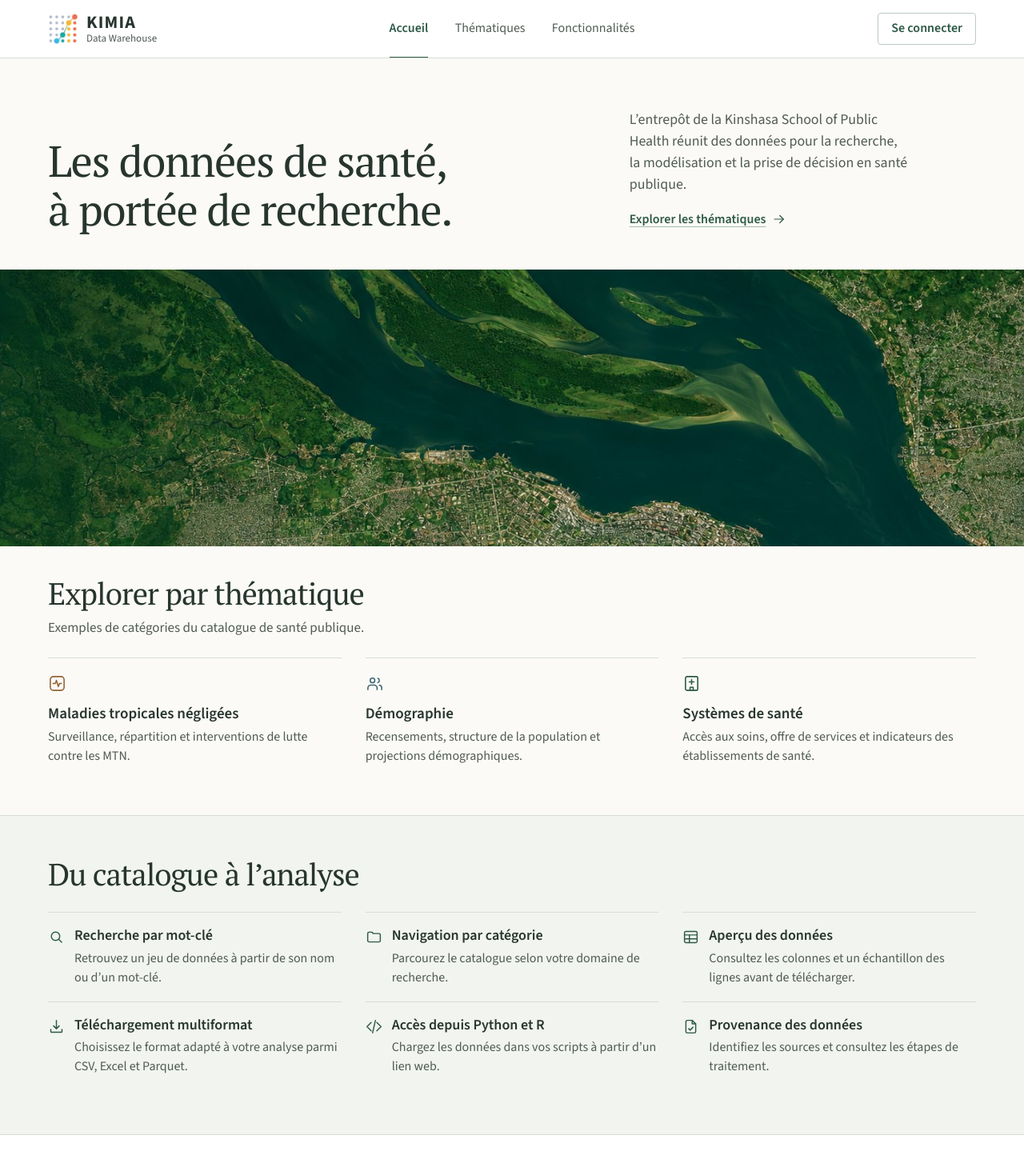
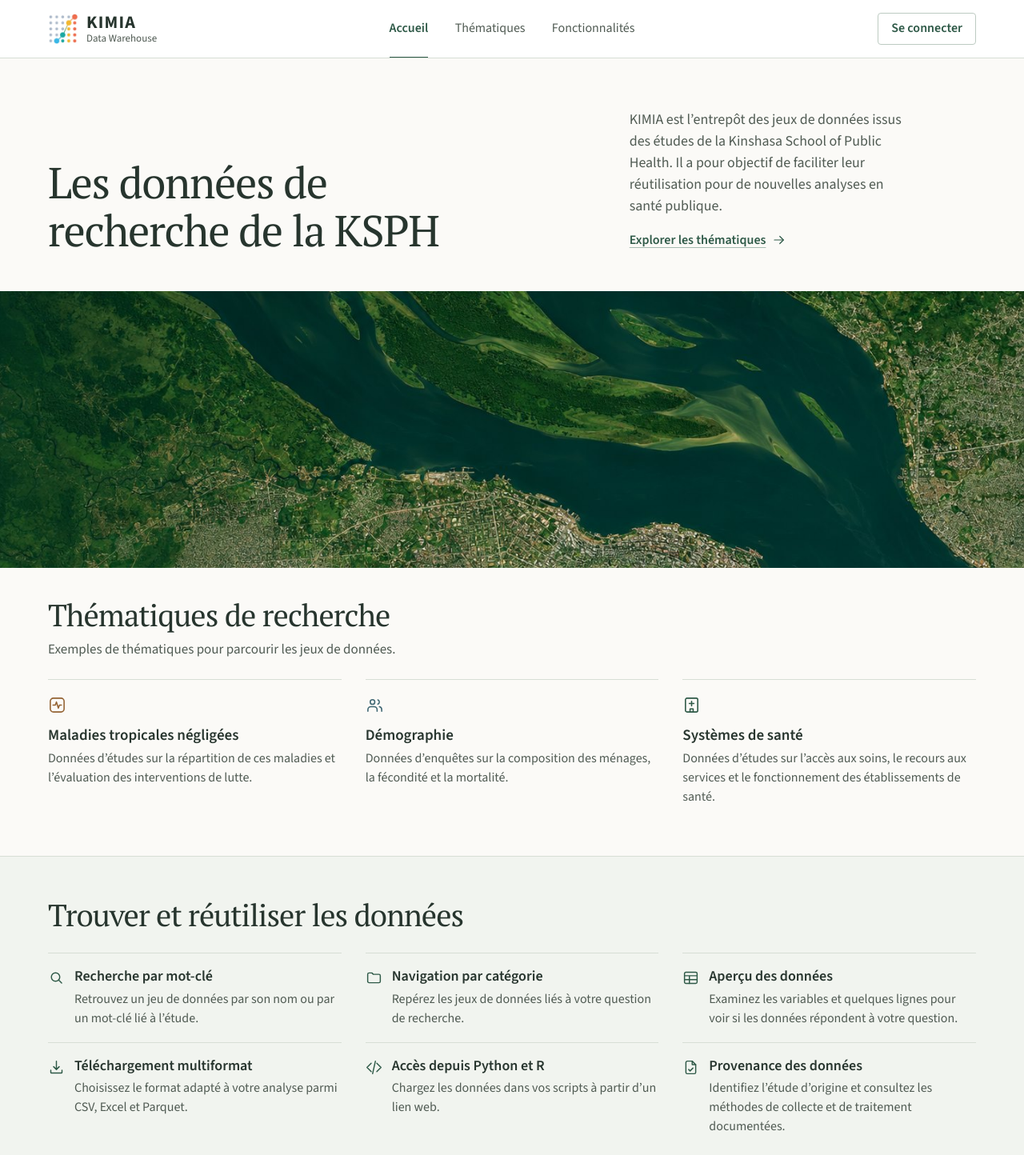
Before and after one commit to yaloulou/kimia-dwh-front, a React (Vite) app: page / in a window 1280 px wide. Shown: the top 1444 px of the page at 80% size. Built offline with nearby package versions, Linux system fonts and the light colour scheme; no server answers.

Commit message:
KSPH Data Set

```diff
--- a/index.html
+++ b/index.html
@@ -3,10 +3,10 @@
   <head>
     <meta charset="UTF-8" />
     <meta name="viewport" content="width=device-width, initial-scale=1.0" />
-    <meta name="description" content="Découvrez l’entrepôt de données de santé publique de KIMIA, une initiative de la Kinshasa School of Public Health." />
+    <meta name="description" content="KIMIA est l’entrepôt des jeux de données issus des recherches en santé publique de la Kinshasa School of Public Health." />
     <meta name="theme-color" content="#fbfaf7" />
     <link rel="icon" type="image/png" href="/kimia-logo.png" />
-    <title>KIMIA Data Warehouse · Kinshasa School of Public Health</title>
+    <title>KIMIA Data Warehouse · Données de recherche de la KSPH</title>
   </head>
   <body>
     <div id="root"></div>
--- a/src/App.tsx
+++ b/src/App.tsx
@@ -41,19 +41,19 @@ const themes = [
     icon: 'activity',
     color: 'amber',
     title: 'Maladies tropicales négligées',
-    description: 'Surveillance, répartition et interventions de lutte contre les MTN.',
+    description: 'Données d’études sur la répartition de ces maladies et l’évaluation des interventions de lutte.',
   },
   {
     icon: 'people',
     color: 'blue',
     title: 'Démographie',
-    description: 'Recensements, structure de la population et projections démographiques.',
+    description: 'Données d’enquêtes sur la composition des ménages, la fécondité et la mortalité.',
   },
   {
     icon: 'hospital',
     color: 'green',
     title: 'Systèmes de santé',
-    description: 'Accès aux soins, offre de services et indicateurs des établissements de santé.',
+    description: 'Données d’études sur l’accès aux soins, le recours aux services et le fonctionnement des établissements de santé.',
   },
 ] as const
 
@@ -61,17 +61,17 @@ const features = [
   {
     icon: 'search',
     title: 'Recherche par mot-clé',
-    description: 'Retrouvez un jeu de données à partir de son nom ou d’un mot-clé.',
+    description: 'Retrouvez un jeu de données par son nom ou par un mot-clé lié à l’étude.',
   },
   {
     icon: 'folders',
     title: 'Navigation par catégorie',
-    description: 'Parcourez le catalogue selon votre domaine de recherche.',
+    description: 'Repérez les jeux de données liés à votre question de recherche.',
   },
   {
     icon: 'table',
     title: 'Aperçu des données',
-    description: 'Consultez les colonnes et un échantillon des lignes avant de télécharger.',
+    description: 'Examinez les variables et quelques lignes pour voir si les données répondent à votre question.',
   },
   {
     icon: 'download',
@@ -86,7 +86,7 @@ const features = [
   {
     icon: 'provenance',
     title: 'Provenance des données',
-    description: 'Identifiez les sources et consultez les étapes de traitement.',
+    description: 'Identifiez l’étude d’origine et consultez les méthodes de collecte et de traitement documentées.',
   },
 ] as const
 
@@ -121,11 +121,11 @@ function App() {
       <main id="contenu">
         <section aria-labelledby="hero-title">
           <div className="page-width hero-intro">
-            <h1 id="hero-title">Les données de santé, à portée de recherche.</h1>
+            <h1 id="hero-title">Les données de recherche de la KSPH</h1>
             <div className="hero-summary">
               <p>
-                L’entrepôt de la Kinshasa School of Public Health réunit des données pour la recherche,
-                la modélisation et la prise de décision en santé publique.
+                KIMIA est l’entrepôt des jeux de données issus des études de la Kinshasa School of Public Health.
+                Il a pour objectif de faciliter leur réutilisation pour de nouvelles analyses en santé publique.
               </p>
               <a className="hero-link" href="#thematiques">
                 Explorer les thématiques <Icon name="arrow" size={18} />
@@ -139,8 +139,8 @@ function App() {
         </section>
 
         <section className="page-width themes-section" id="thematiques" aria-labelledby="themes-title">
-          <h2 id="themes-title">Explorer par thématique</h2>
-          <p className="section-description">Exemples de catégories du catalogue de santé publique.</p>
+          <h2 id="themes-title">Thématiques de recherche</h2>
+          <p className="section-description">Exemples de thématiques pour parcourir les jeux de données.</p>
           <ul className="themes-grid">
             {themes.map(({ icon, color, title, description }) => (
               <li className="theme" key={icon}>
@@ -154,7 +154,7 @@ function App() {
 
         <section className="features-section" id="fonctionnalites" aria-labelledby="features-title">
           <div className="page-width">
-            <h2 id="features-title">Du catalogue à l’analyse</h2>
+            <h2 id="features-title">Trouver et réutiliser les données</h2>
             <ul className="features-grid">
               {features.map(({ icon, title, description }) => (
                 <li className="feature" key={icon}>
```
